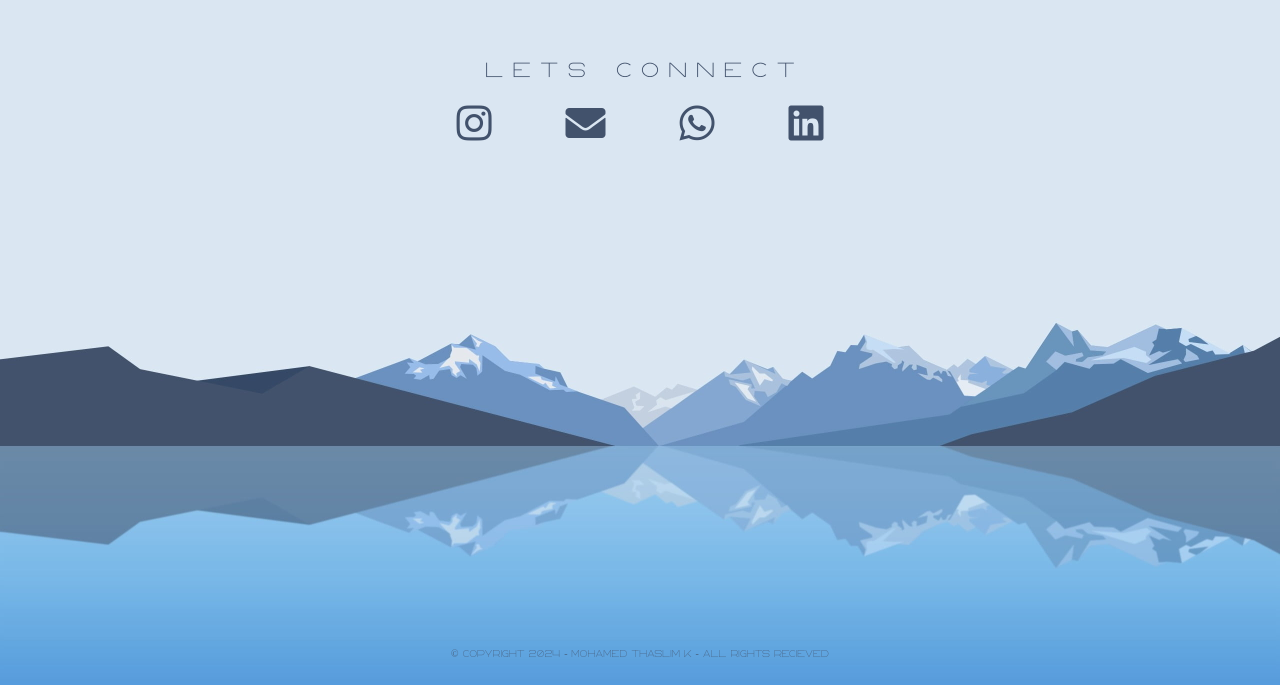
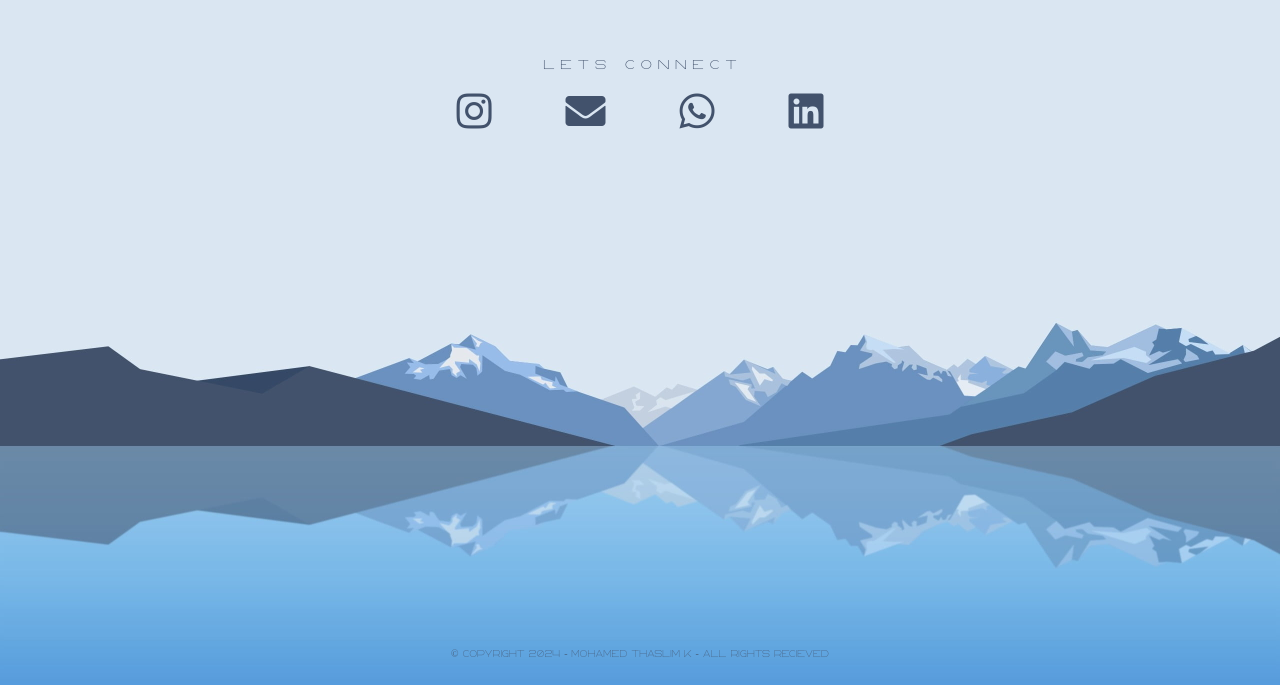
Before and after one commit to mthaslim/connect-me, a plain HTML site: page index.html in a window 1280 px wide. Shown: the part 123-808 px from the top of the page. Drawn offline with nearby package versions, Linux system fonts and the light colour scheme.

Commit message:
index.html

```diff
--- a/index.html
+++ b/index.html
@@ -15,7 +15,7 @@
 
 <body>
     <div class="container-fluid px-0">
-        <h1 style="font-size:2vw;">l e t s &ensp; c o n n e c t</h1>
+        <h1 style="font-size:1rem;">l e t s &ensp; c o n n e c t</h1>
         <div class="row justify-content-center">
 
             <div class="col-auto">
```
